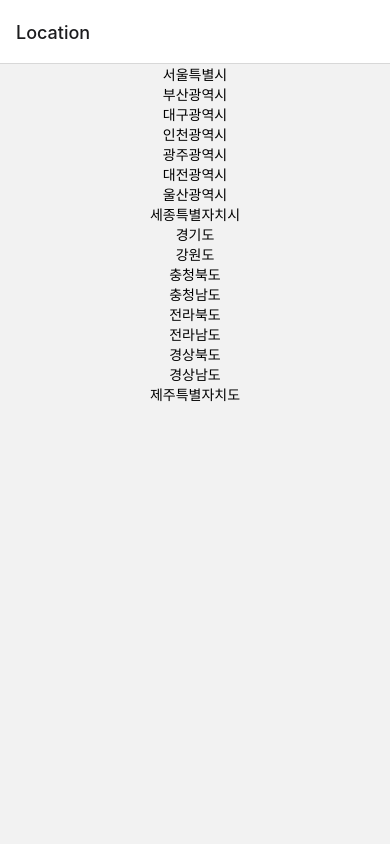
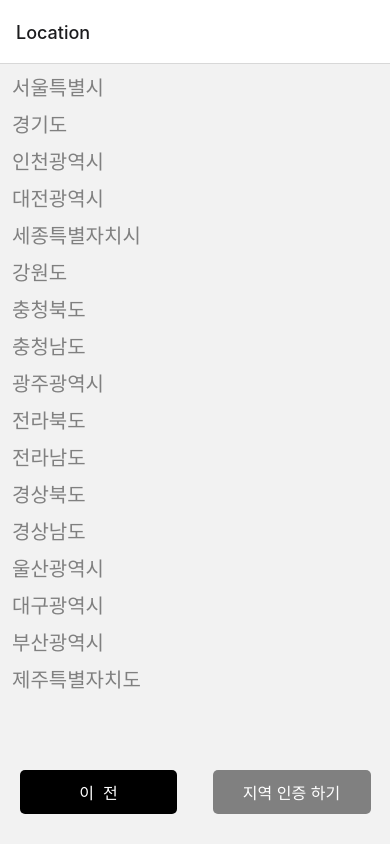
Before and after one commit to it9yo/it9yo-frontend, a React Native app: screen /Location in a window 390 px wide. Built offline with nearby package versions, Linux system fonts and the light colour scheme.

Commit message:
feat: 위치 설정 페이지 하단 버튼 추가

```diff
--- a/src/constants/address.ts
+++ b/src/constants/address.ts
@@ -1,20 +1,20 @@
 const address = {
   서울특별시: ['종로구', '중구', '용산구', '성동구', '광진구', '동대문구', '중랑구', '성북구', '강북구', '도봉구', '노원구', '은평구', '서대문구', '마포구', '양천구', '강서구', '구로구', '금천구', '영등포구', '동작구', '관악구', '서초구', '강남구', '송파구', '강동구'],
-  부산광역시: ['중구', '서구', '동구', '영도구', '부산진구', '동래구', '남구', '북구', '해운대구', '사하구', '금정구', '강서구', '연제구', '수영구', '사상구', '기장군'],
-  대구광역시: ['중구', '동구', '서구', '남구', '북구', '수성구', '달서구', '달성군'],
+  경기도: ['수원시', '성남시', '고양시', '용인시', '부천시', '안산시', '안양시', '남양주시', '화성시', '평택시', '의정부시', '시흥시', '파주시', '광명시', '김포시', '군포시', '광주시', '이천시', '양주시', '오산시', '구리시', '안성시', '포천시', '의왕시', '하남시', '여주시', '여주군', '양평군', '동두천시', '과천시', '가평군', '연천군'],
   인천광역시: ['중구', '동구', '남구', '미추홀구', '연수구', '남동구', '부평구', '계양구', '서구', '강화군', '옹진군'],
-  광주광역시: ['동구', '서구', '남구', '북구', '광산구'],
   대전광역시: ['동구', '중구', '서구', '유성구', '대덕구'],
-  울산광역시: ['중구', '남구', '동구', '북구', '울주군'],
-  세종특별자치시: [''],
-  경기도: ['수원시', '성남시', '고양시', '용인시', '부천시', '안산시', '안양시', '남양주시', '화성시', '평택시', '의정부시', '시흥시', '파주시', '광명시', '김포시', '군포시', '광주시', '이천시', '양주시', '오산시', '구리시', '안성시', '포천시', '의왕시', '하남시', '여주시', '여주군', '양평군', '동두천시', '과천시', '가평군', '연천군'],
+  세종특별자치시: [],
   강원도: ['춘천시', '원주시', '강릉시', '동해시', '태백시', '속초시', '삼척시', '홍천군', '횡성군', '영월군', '평창군', '정선군', '철원군', '화천군', '양구군', '인제군', '고성군', '양양군'],
   충청북도: ['청주시', '충주시', '제천시', '청원군', '보은군', '옥천군', '영동군', '진천군', '괴산군', '음성군', '단양군', '증평군'],
   충청남도: ['천안시', '공주시', '보령시', '아산시', '서산시', '논산시', '계룡시', '당진시', '당진군', '금산군', '연기군', '부여군', '서천군', '청양군', '홍성군', '예산군', '태안군'],
+  광주광역시: ['동구', '서구', '남구', '북구', '광산구'],
   전라북도: ['전주시', '군산시', '익산시', '정읍시', '남원시', '김제시', '완주군', '진안군', '무주군', '장수군', '임실군', '순창군', '고창군', '부안군'],
   전라남도: ['목포시', '여수시', '순천시', '나주시', '광양시', '담양군', '곡성군', '구례군', '고흥군', '보성군', '화순군', '장흥군', '강진군', '해남군', '영암군', '무안군', '함평군', '영광군', '장성군', '완도군', '진도군', '신안군'],
   경상북도: ['포항시', '경주시', '김천시', '안동시', '구미시', '영주시', '영천시', '상주시', '문경시', '경산시', '군위군', '의성군', '청송군', '영양군', '영덕군', '청도군', '고령군', '성주군', '칠곡군', '예천군', '봉화군', '울진군', '울릉군'],
   경상남도: ['창원시', '마산시', '진주시', '진해시', '통영시', '사천시', '김해시', '밀양시', '거제시', '양산시', '의령군', '함안군', '창녕군', '고성군', '남해군', '하동군', '산청군', '함양군', '거창군', '합천군'],
+  울산광역시: ['중구', '남구', '동구', '북구', '울주군'],
+  대구광역시: ['중구', '동구', '서구', '남구', '북구', '수성구', '달서구', '달성군'],
+  부산광역시: ['중구', '서구', '동구', '영도구', '부산진구', '동래구', '남구', '북구', '해운대구', '사하구', '금정구', '강서구', '연제구', '수영구', '사상구', '기장군'],
   제주특별자치도: ['제주시', '서귀포시', '북제주군', '남제주군'],
 };
 
--- a/src/pages/Location.tsx
+++ b/src/pages/Location.tsx
@@ -1,6 +1,8 @@
 import { NativeStackScreenProps } from '@react-navigation/native-stack';
 import React, { useState } from 'react';
 import {
+  Button,
+  Pressable,
   StyleSheet, Text, TouchableOpacity, View,
 } from 'react-native';
 import { RootStackParamList } from '../@types';
@@ -14,15 +16,27 @@ function Location({ navigation }: Props) {
 
   const sidoList = Object.keys(address);
 
+  const handleSido = (item) => {
+    setSido(item);
+    console.log(typeof item);
+    if (item === '세종특별자치시') {
+      setSigungu('');
+    } else {
+      setSigungu(null);
+    }
+  };
+
+  const canGoNext = sido && sigungu !== null;
+
   return (
     <View style={styles.container}>
       <View style={styles.textList}>
       {sidoList.map((item, idx) => (
         <TouchableOpacity
           key={idx}
-          onPress={() => setSido(item)}>
+          onPress={() => { handleSido(item); }}>
           <Text style={item === sido
-            ? styles.selectedText
+            ? StyleSheet.compose(styles.commonText, styles.selectedText)
             : styles.commonText}>
             {item}
           </Text>
@@ -35,12 +49,27 @@ function Location({ navigation }: Props) {
           key={idx}
           onPress={() => setSigungu(item)}>
           <Text style={item === sigungu
-            ? styles.selectedText
+            ? StyleSheet.compose(styles.commonText, styles.selectedText)
             : styles.commonText}>
             {item}
           </Text>
         </TouchableOpacity>
         ))}
+      </View>
+
+      <View style={styles.buttonZone}>
+        <TouchableOpacity style={StyleSheet.compose(styles.button, styles.buttonActive)}>
+          <Text style={styles.buttonText}>이  전</Text>
+        </TouchableOpacity>
+        <TouchableOpacity
+          style={
+            canGoNext
+              ? StyleSheet.compose(styles.button, styles.buttonActive)
+              : styles.button
+          }
+          disabled={!canGoNext}>
+          <Text style={styles.buttonText}>지역 인증 하기</Text>
+        </TouchableOpacity>
       </View>
     </View>
   );
@@ -48,21 +77,49 @@ function Location({ navigation }: Props) {
 
 const styles = StyleSheet.create({
   container: {
+    height: '100%',
+    justifyContent: 'center',
+    alignItems: 'flex-start',
+    flexDirection: 'row',
+  },
+  textList: {
+    flex: 1,
+    justifyContent: 'flex-start',
+    alignItems: 'flex-start',
+  },
+  commonText: {
+    marginTop: 8,
+    paddingLeft: 12,
+    color: 'gray',
+    fontSize: 20,
+  },
+  selectedText: {
+    color: 'black',
+    fontWeight: 'bold',
+  },
+  buttonZone: {
+    position: 'absolute',
+    width: '90%',
+    bottom: 30,
+    justifyContent: 'space-between',
+    alignItems: 'center',
+    flexDirection: 'row',
+    marginHorizontal: 5,
+  },
+  button: {
+    width: '45%',
     justifyContent: 'center',
     alignItems: 'center',
-    flexDirection: 'row',
+    backgroundColor: 'gray',
+    paddingVertical: 10,
+    borderRadius: 5,
   },
-  textList:
-  {
-    justifyContent: 'center',
-    alignItems: 'center',
+  buttonActive: {
+    backgroundColor: 'black',
   },
-  selectedText: {
-    fontWeight: 'bold',
-    textDecoration: 'underline',
-  },
-  commonText: {
-
+  buttonText: {
+    color: 'white',
+    fontSize: 16,
   },
 });
 
```
